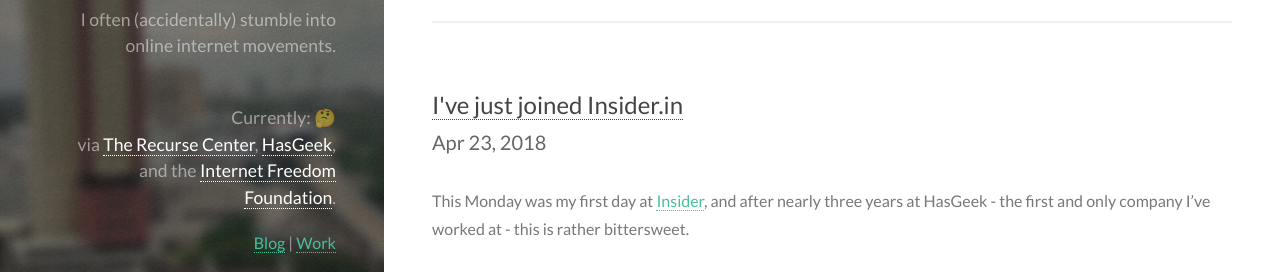
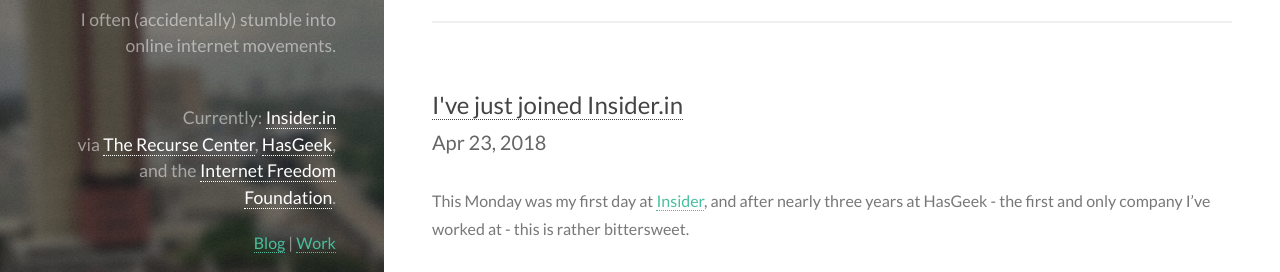
Before and after one commit to karthikb351/karthikb351, a Jekyll site: the page built from index.html, in a window 1280 px wide. Shown: the part 248-520 px from the top of the page. Built offline with Jekyll 4.4.1, drawn with Linux system fonts in a browser that asks for light colours; comment, search, counter and statistics services are not loaded.

Commit message:
Update header

```diff
--- a/_includes/header.html
+++ b/_includes/header.html
@@ -4,6 +4,6 @@
   <h1>Hi! I'm <strong>Karthik Balakrishnan</strong>.</h1>
   <h4>I often (accidentally) stumble into online internet movements.</h4>
   <br>
-  <h4>Currently: 🤔<br>via <strong><a href="https://recurse.com">The Recurse Center</a></strong>, <strong><a href="https://hasgeek.com" target="_blank">HasGeek</a></strong>,<br> and the <strong><a href="http://internetfreedom.in" target="_blank">Internet Freedom Foundation</a></strong>.</h4>
+  <h4>Currently: <strong><a href="https://insider.in">Insider.in</a></strong> <br>via <strong><a href="https://recurse.com">The Recurse Center</a></strong>, <strong><a href="https://hasgeek.com" target="_blank">HasGeek</a></strong>,<br> and the <strong><a href="http://internetfreedom.in" target="_blank">Internet Freedom Foundation</a></strong>.</h4>
   <a href="/blog">Blog</a> | <a href="/work">Work</a>
 </header>
```
